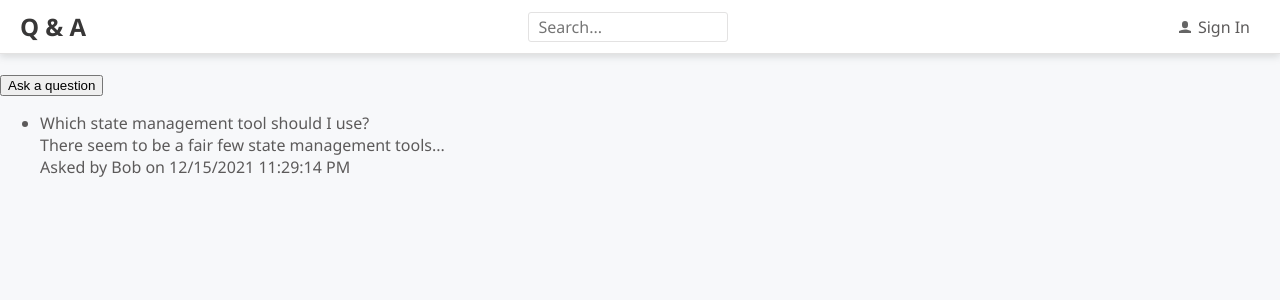
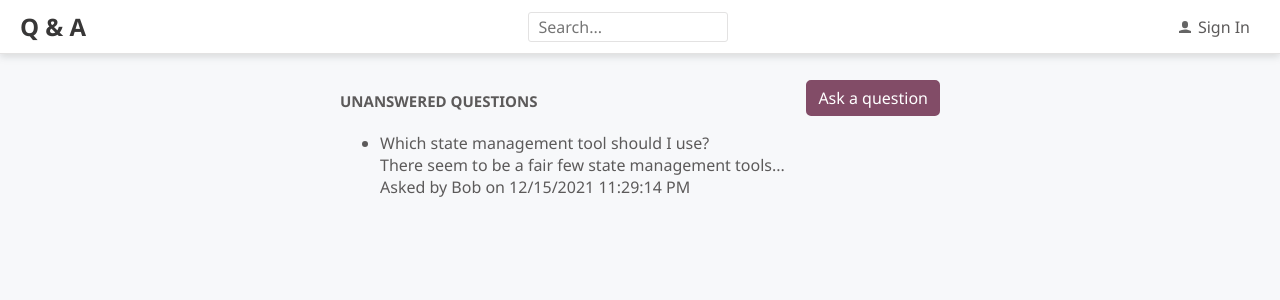
Before and after one commit to istewart22/QandA, a React (Create React App) app in the folder frontend/: page / in a window 1280 px wide. Shown: the top 300 px of the page. Built offline with nearby package versions, Linux system fonts and the light colour scheme.

Commit message:
Style further components using emotion

```diff
--- a/frontend/src/HomePage.tsx
+++ b/frontend/src/HomePage.tsx
@@ -1,8 +1,11 @@
+/** @jsxImportSource @emotion/react */
+import { css } from '@emotion/react';
 import React, { useEffect, useState } from 'react';
 import { QuestionList } from './QuestionList';
 import { getUnansweredQuestions, QuestionData } from './QuestionData';
 import { Page } from './Page';
 import { PageTitle } from './PageTitle';
+import { PrimaryButton } from './Styles';
 
 export const HomePage = () => {
   const [questions, setQuestions] = useState<QuestionData[]>([]);
@@ -20,18 +23,24 @@
 
   return (
     <Page>
-      <div>
-        <div>
+      <div
+        css={css`
+          display: flex;
+          align-items: center;
+          justify-content: space-between;
+        `}
+      >
         <PageTitle>Unanswered Questions</PageTitle>
 
-          <button onClick={handleAskQuestionClick}>Ask a question</button>
+        <PrimaryButton onClick={handleAskQuestionClick}>
+          Ask a question
+        </PrimaryButton>
       </div>
       {questionsLoading ? (
         <div>Loading…</div>
       ) : (
         <QuestionList data={questions} />
       )}
-      </div>
     </Page>
   );
 };
--- a/frontend/src/Page.tsx
+++ b/frontend/src/Page.tsx
@@ -1,3 +1,5 @@
+/** @jsxImportSource @emotion/react */
+import { css } from '@emotion/react';
 import React from 'react';
 import { PageTitle } from './PageTitle';
 
@@ -7,7 +9,13 @@
 }
 
 export const Page = ({ title, children }: Props) => (
-  <div>
+  <div
+    css={css`
+      margin: 50px auto 20px auto;
+      padding: 30px 20px;
+      max-width: 600px;
+    `}
+  >
     {title && <PageTitle>{title}</PageTitle>}
     {children}
   </div>
--- a/frontend/src/PageTitle.tsx
+++ b/frontend/src/PageTitle.tsx
@@ -1,7 +1,21 @@
+/** @jsxImportSource @emotion/react */
+import { css } from '@emotion/react';
 import React from 'react';
 
 interface Props {
   children: React.ReactNode;
 }
 
-export const PageTitle = ({ children }: Props) => <h2>{children}</h2>;
+export const PageTitle = ({ children }: Props) => (
+  <h2
+    css={css`
+      font-size: 15px;
+      font-weight: bold;
+      margin: 10px 0px 5px;
+      text-align: center;
+      text-transform: uppercase;
+    `}
+  >
+    {children}
+  </h2>
+);
--- a/frontend/src/Styles.ts
+++ b/frontend/src/Styles.ts
@@ -1,3 +1,4 @@
+import styled from '@emotion/styled';
 export const gray1 = '#383737';
 export const gray2 = '#5c5a5a';
 export const gray3 = '#857c81';
@@ -10,3 +11,28 @@
 export const accent2 = '#efd197';
 export const fontFamily = "'Segoe UI', 'Helvetica Neue',sans-serif";
 export const fontSize = '16px';
+
+export const PrimaryButton = styled.button`
+  background-color: ${primary2};
+  border-color: ${primary2};
+  border-style: solid;
+  border-radius: 5px;
+  font-family: ${fontFamily};
+  font-size: ${fontSize};
+  padding: 5px 10px;
+  color: white;
+  cursor: pointer;
+
+  :hover {
+    background-color: ${primary1};
+  }
+
+  :focus {
+    outline-color: ${primary2};
+  }
+
+  :disabled {
+    opacity: 0.5;
+    cursor: not-allowed;
+  }
+`;
```
Lines whose indentation alone changed are shown as unchanged.
